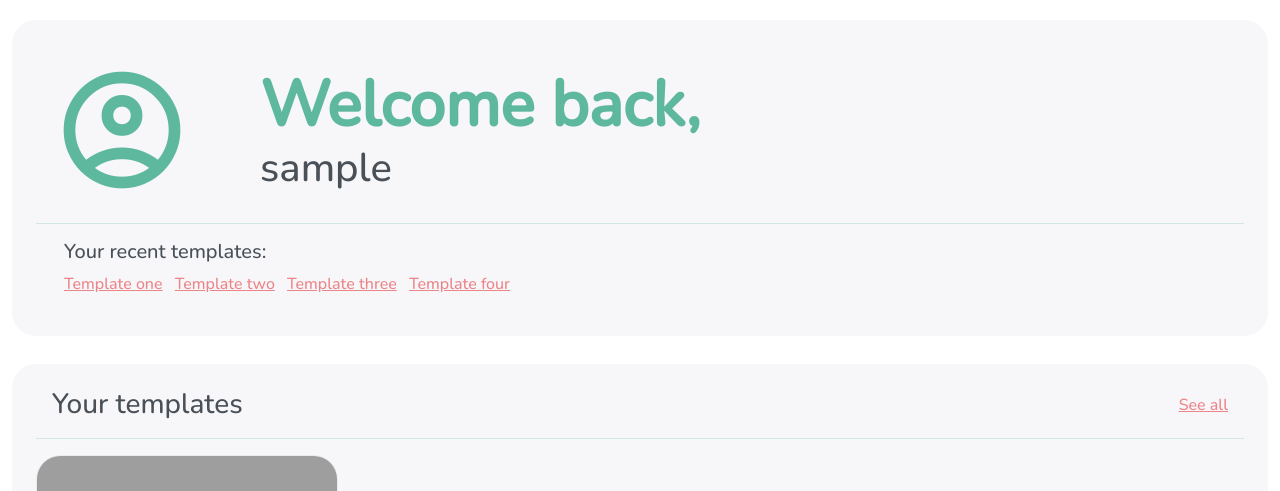
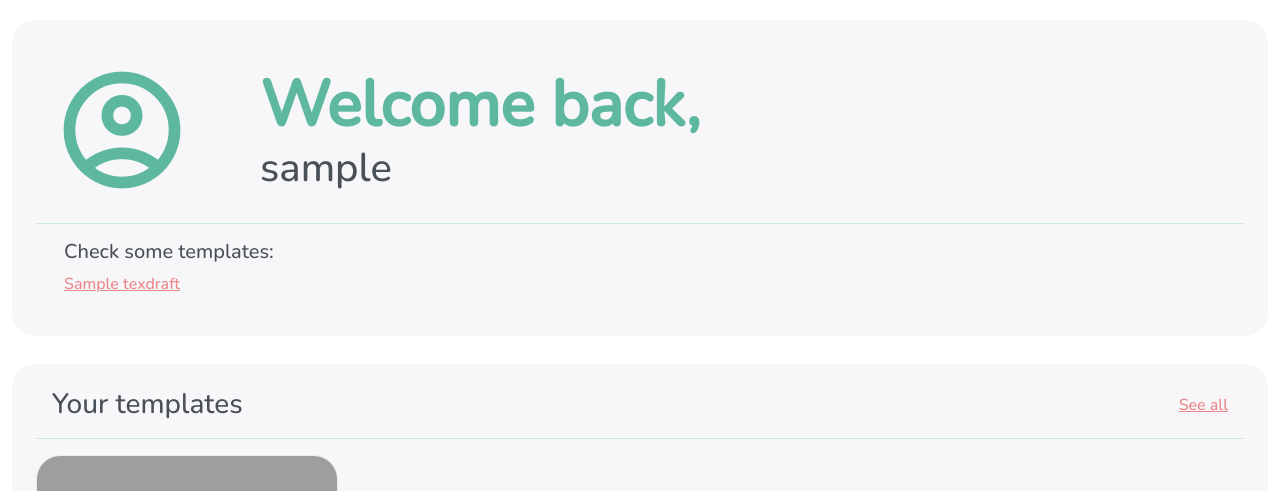
Before and after one commit to al3nka/createx, a Django app: page / in a window 1280 px wide. Shown: the part 74-565 px from the top of the page. Run offline with Django 4.2, Linux system fonts and the light colour scheme; a user stored in the database is signed in; tables that the repository leaves empty hold one stand-in row (values such as "Sample post"); some libraries are stand-ins or nearby versions; grey boxes are pictures that could not be loaded.

Commit message:
Replace recent templates with templates from library

```diff
--- a/src/main/templates/user_welcome.html
+++ b/src/main/templates/user_welcome.html
@@ -18,14 +18,13 @@
       <hr style="color: var(--bs-primary);">
       <div class="row mx-3">
         <div class="col col-12">
-          <h1 class="fs-5 text-dark-emphasis">{% trans "Your recent templates:" %}</h1>
+          <h1 class="fs-5 text-dark-emphasis">{% trans "Check some templates:" %}</h1>
         </div>
         <div class="col">
           <ul class="list-inline">
-            <li class="list-inline-item"><a class="link-secondary" href="#">Template one</a></li>
-            <li class="list-inline-item"><a class="link-secondary" href="#">Template two</a></li>
-            <li class="list-inline-item"><a class="link-secondary" href="#">Template three</a></li>
-            <li class="list-inline-item"><a class="link-secondary" href="#">Template four</a></li>
+            {% for tex_draft in some_tex_drafts %}
+              <li class="list-inline-item"><a class="link-secondary" href="{{ tex_draft.get_absolute_url }}">{{ tex_draft.name }}</a></li>
+            {% endfor %}
           </ul>
         </div>
       </div>
--- a/src/main/views/general.py
+++ b/src/main/views/general.py
@@ -11,6 +11,7 @@ class LandingView(TemplateView):
     @property
     def user(self):
         return self.request.user
+
     def get(self, request, *args, **kwargs):
         logger.info('Landing page visited', extra={
             'user': str(request.user),
@@ -29,6 +30,7 @@ class LandingView(TemplateView):
         context = {}
         if self.user.is_authenticated:
             context['tex_drafts'] = self.get_user_tex_drafts()
+            context['some_tex_drafts'] = TexDraft.objects.filter(is_public=True)[:4]
         return super().get_context_data() | context
 
     def get_user_tex_drafts(self):
```
Also changed, not shown: src/main/locale/uk/LC_MESSAGES/django.po, 1 other file.
